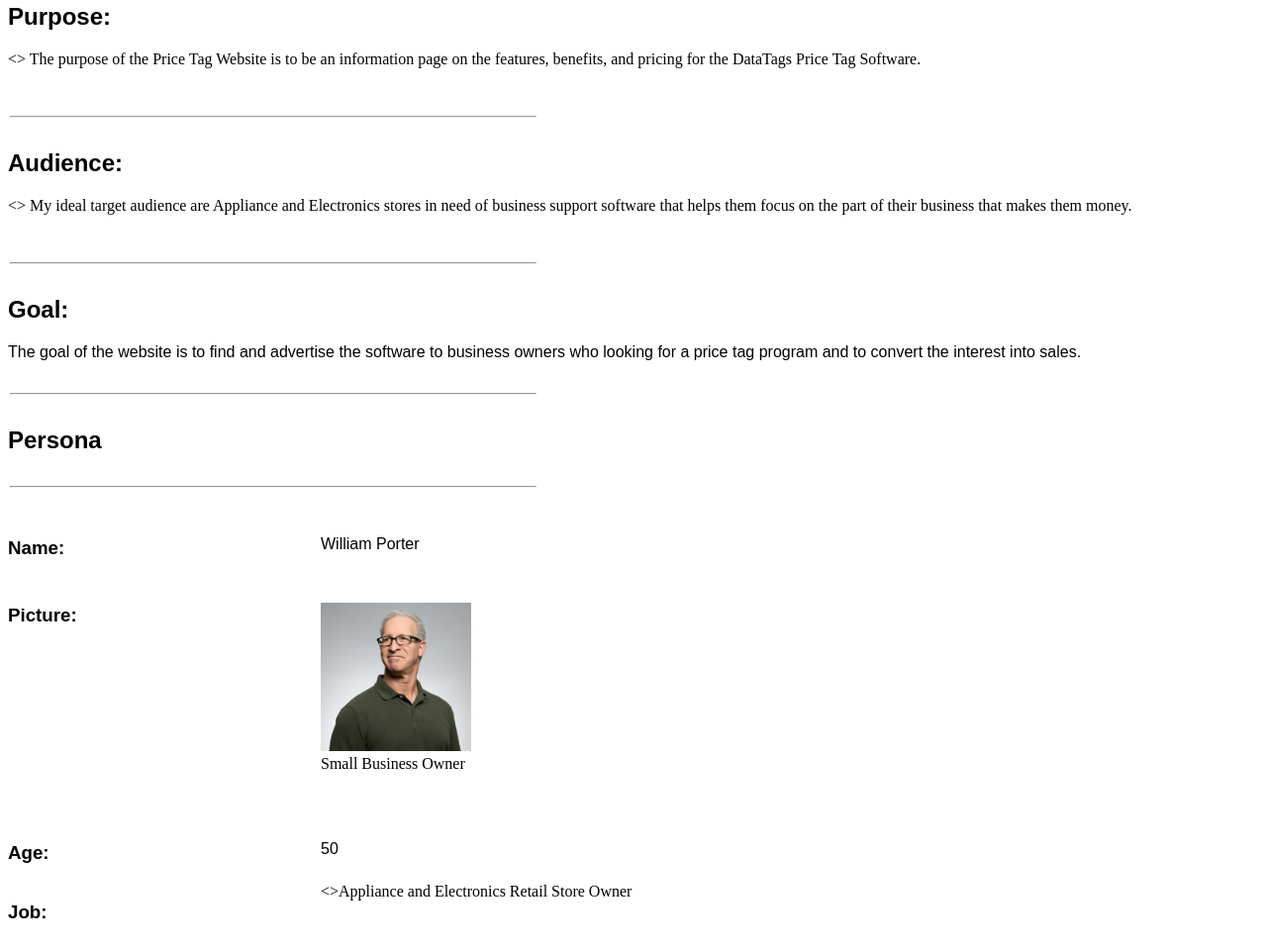
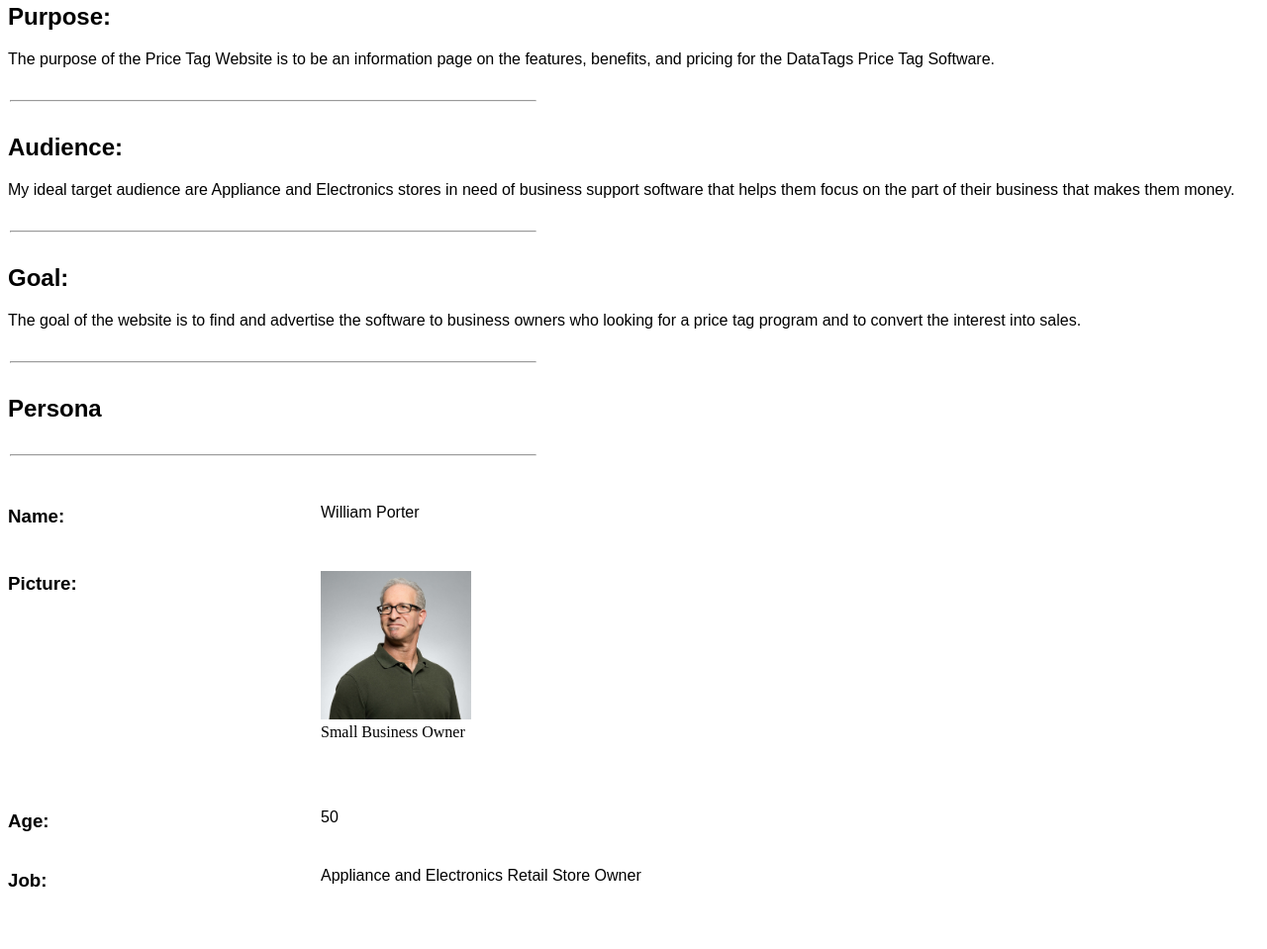
Before and after one commit to WardMatt/personal-website-project, a plain HTML site: page public_html/documentation/milestone-1.html in a window 1280 px wide. Shown: the part 115-1074 px from the top of the page at 99% size. Drawn offline with Linux system fonts and the light colour scheme.

Commit message:
corrected some errors in the index.html

```diff
--- a/public_html/documentation/milestone-1.html
+++ b/public_html/documentation/milestone-1.html
@@ -14,7 +14,7 @@
     <div class = "preface">
         <h2>Purpose:</h2>
 
-            <>
+            <p>
                 The purpose of the Price Tag Website is to be an information page
                 on the features, benefits, and pricing for the DataTags Price Tag
                 Software.
@@ -24,7 +24,7 @@
 
         <h2>Audience:</h2>
 
-            <>
+            <p>
                 My ideal target audience are Appliance and Electronics stores in need of
                 business support software that helps them focus on the part of their
                 business that makes them money.
@@ -93,7 +93,7 @@
                 </div>
                 <div class="column">
                     <div class="rightColumn">
-                        <>Appliance and Electronics Retail Store Owner</p>
+                        <p>Appliance and Electronics Retail Store Owner</p>
                     </div>
                 </div>
             </div>
```
